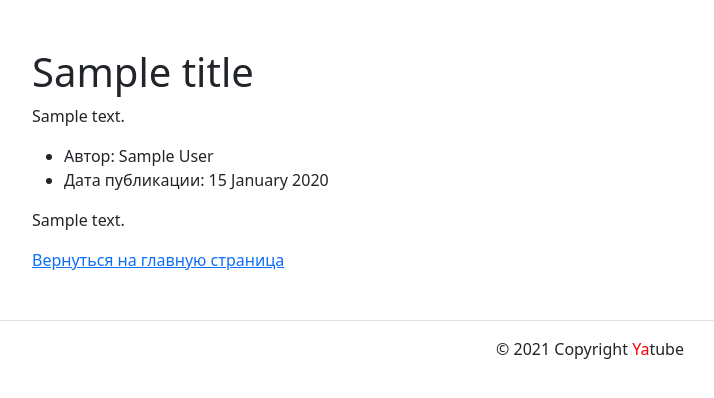
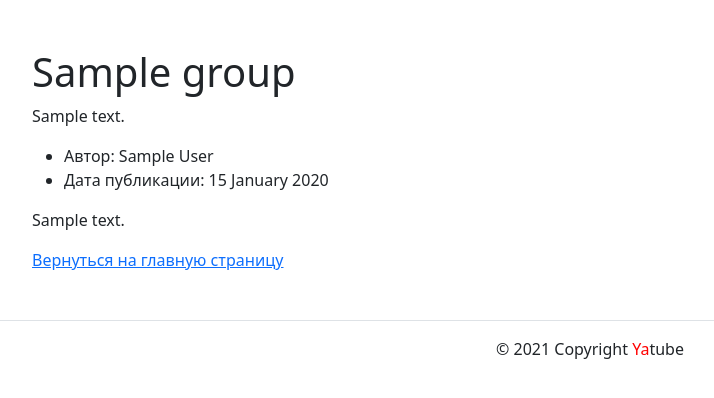
Before and after one commit to Redrikh/hw02_community, a Django app: template yatube/templates/posts/group_list.html in a window 1280 px wide. Shown: the part 56-454 px from the top of the page, without its empty margins (50-764 px from the left). Run offline with Django 3.2, Linux system fonts and the light colour scheme; tables that the repository leaves empty hold one stand-in row (values such as "Sample post"); the template is opened without the code that fills it: values that come from a table or form of the project are taken from there, most other values are stand-ins (such as "Sample title", 1, 10 or a date in 2020); some libraries are stand-ins or nearby versions.

Commit message:
Попытка 11

```diff
--- a/yatube/posts/models.py
+++ b/yatube/posts/models.py
@@ -6,7 +6,7 @@ User = get_user_model()
 
 
 class Group(models.Model):
-    '''Класс группы для собщений.'''
+    """Класс группы для собщений."""
 
     title = models.CharField(max_length=200)
     slug = models.SlugField(
@@ -21,7 +21,7 @@ class Group(models.Model):
 
 
 class Post(models.Model):
-    '''Класс сообщения с указанием группы, можно пустой.'''
+    """Класс сообщения с указанием группы, можно пустой."""
 
     text = models.TextField()
     pub_date = models.DateTimeField(auto_now_add=True)
@@ -35,7 +35,7 @@ class Post(models.Model):
         blank=True,
         null=True,
         on_delete=models.SET_NULL,
-        related_name='posts_group',
+        related_name='posts',
     )
 
     class Meta:
--- a/yatube/posts/urls.py
+++ b/yatube/posts/urls.py
@@ -6,5 +6,5 @@ app_name = 'posts'
 
 urlpatterns = [
     path('', views.index, name='post'),
-    path('group/<slug:slug>/', views.group_posts, name='post_group')
+    path('group/<slug:slug>/', views.group_posts, name='post_group',)
 ]
--- a/yatube/templates/base.html
+++ b/yatube/templates/base.html
@@ -11,11 +11,7 @@
     <meta name="msapplication-TileColor" content="#000">
     <meta name="theme-color" content="#ffffff">
     <link rel="stylesheet" href="{% static 'css/bootstrap.min.css' %}">
-    <title>
-      {% block headline %}
-        Последние обновления на сайте
-      {% endblock %}
-    </title>
+    <title>{% block headline %}Последние обновления на сайте{% endblock %}</title>
   </head>
   <body>
     {% include 'includes/header.html'%}
@@ -25,8 +21,11 @@
         {% endblock %}
 
         {% block post %}
+          {% for post in posts %}
+            {% include 'includes/post.html' %}
+          {% endfor %}
         {% endblock %}
       </div>
     </main>
-    {% include 'includes/footer.html'%}
+    {% include 'includes/footer.html' %}
   </body>
--- a/yatube/templates/includes/post.html
+++ b/yatube/templates/includes/post.html
@@ -9,9 +9,9 @@
   </ul>
   <p>{{ post.text }}</p>
   {% if post.group %}
-    {% if title %}
+    {% if group.title %}
       <a href="{% url 'posts:post' %}">
-        Вернуться на главную страница
+        Вернуться на главную страницy
       </a>
     {% else %}
       <a href="{% url 'posts:post_group' post.group.slug %}">
--- a/yatube/templates/posts/group_list.html
+++ b/yatube/templates/posts/group_list.html
@@ -1,16 +1,8 @@
 {% extends 'base.html' %}
 
-{% block headline %}
-  Сообщения группы {{ title }}
-{% endblock %}
+{% block headline %}Сообщения группы {{ group.title }}{% endblock %}
 
 {% block head_posts %}
-  <h1>{{ title }}</h1>
+  <h1>{{ group.title }}</h1>
   <p>{{ description }}</p>
 {% endblock %}
-
-{% block post %}
-  {% for post in posts %}
-    {% include 'includes/post.html' %}
-  {% endfor %}
-{% endblock %}
```
Also changed, not shown: yatube/posts/views.py (+4 -6 lines), yatube/templates/posts/index.html (+1 -9 lines), yatube/posts/migrations/0001_initial.py.
